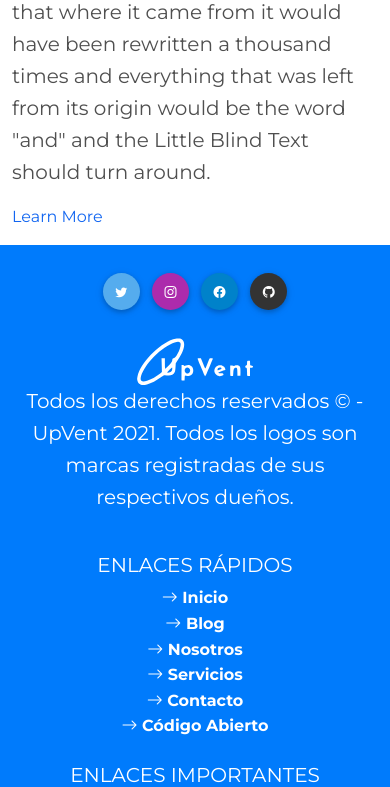
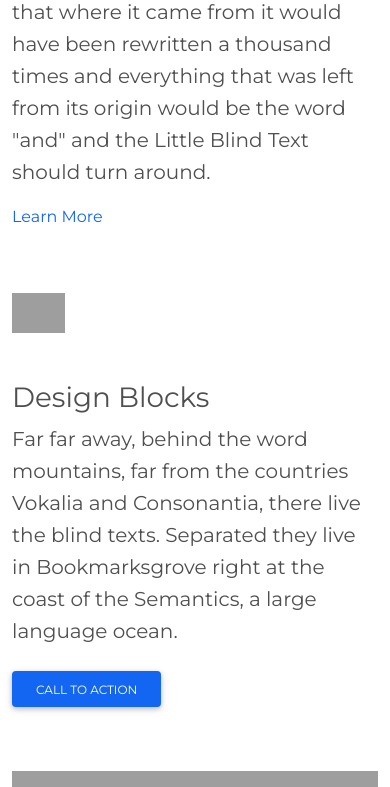
Before and after one commit to UpVent/upvent.codes, a Django app: page /about/ in a window 390 px wide. Shown: the part 4688-5475 px from the top of the page. Run offline with Django 3.2, Linux system fonts and the light colour scheme; data that the repository does not hold is empty; some libraries are stand-ins or nearby versions; grey boxes are pictures that could not be loaded.

Commit message:
Inserted a final section in about-us

```diff
--- a/UpVent/core/templates/core/about.html
+++ b/UpVent/core/templates/core/about.html
@@ -171,4 +171,21 @@
         </div>
     </div>
     <!-- Showcase -->
+
+    <!-- Final Section -->
+    <div class="container align-items-end justify-content-center d-flex">
+        <div class="row align-items-top text-left">
+            <div class="col-12 col-md-6 col-lg-5">
+                <p class="mb-5 mt-5"><img alt="image" height="40" src="./imgs/logo.png"></p>
+                <h1>Design Blocks</h1>
+                <p class="lead">Far far away, behind the word mountains, far from the countries Vokalia and Consonantia, there live the blind texts. Separated they live in Bookmarksgrove right at the coast of the Semantics, a large language ocean.</p>
+                <p class="mt-4"><a href="https://www.froala.com" class="btn btn-primary">Call to Action</a></p>
+            </div>
+
+            <div class="col-12 col-sm-4 col-md-6 col-lg-4 m-auto pt-5">
+                <img alt="image" class="img-fluid rounded-0" src="./imgs/draws/sync.svg">
+            </div>
+        </div>
+    </div>
+    <!-- Final Section -->
 {% endblock %}
```
